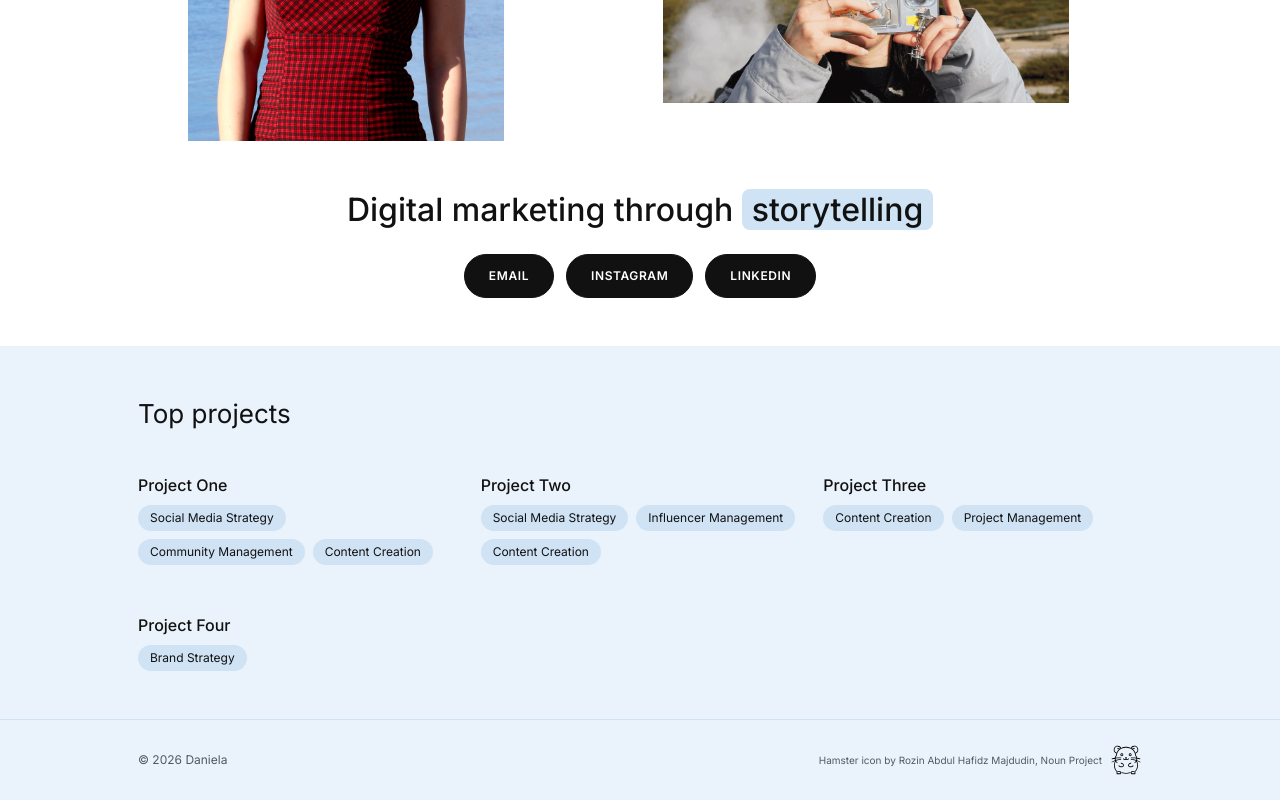
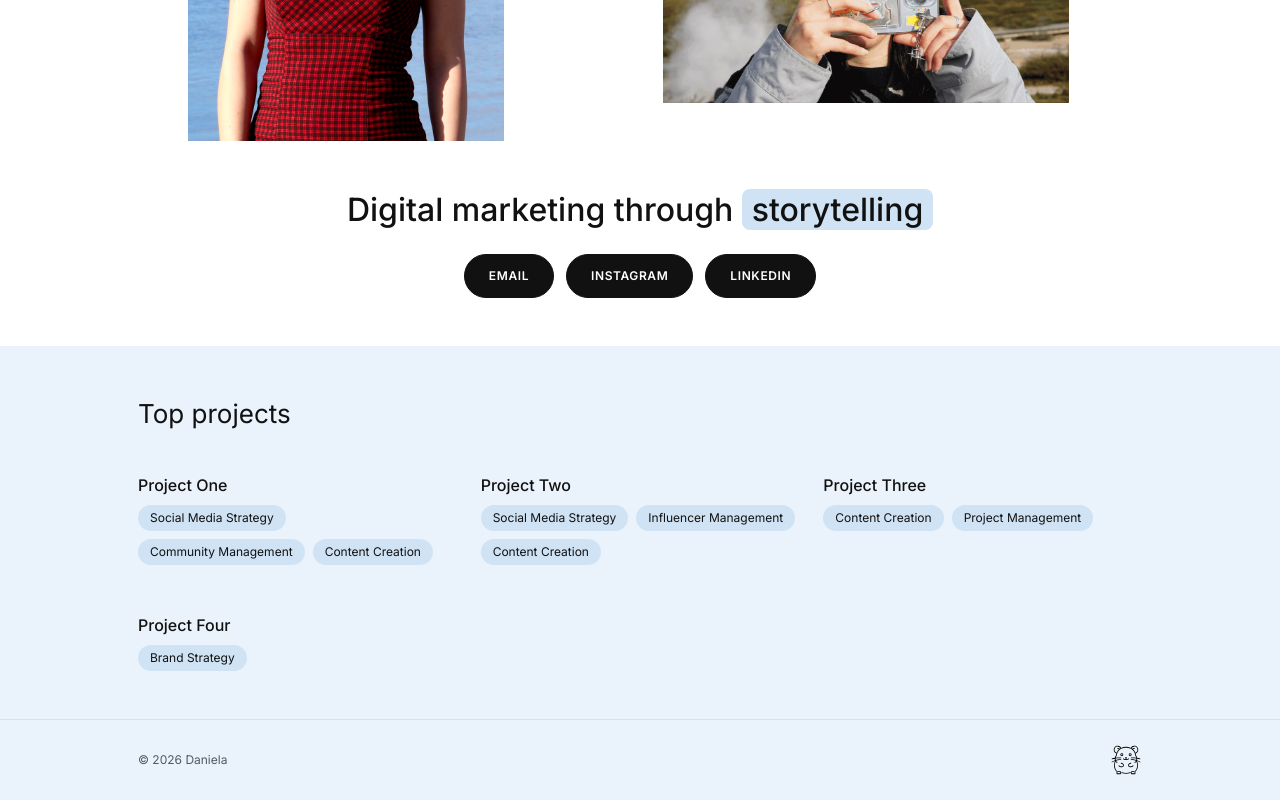
Before and after one commit to cvallescristian/dani-portfolio, a React (Vite) app: page / in a window 1280 px wide. Shown: the part 516-1316 px from the top of the page. Built offline with nearby package versions, Linux system fonts and the light colour scheme.

Commit message:
chore: remove icon credit from footer

```diff
--- a/src/components/Footer.css
+++ b/src/components/Footer.css
@@ -14,19 +14,8 @@
   gap: var(--space-3);
 }
 
-.footer__mascot {
-  display: flex;
-  align-items: center;
-  gap: var(--space-2);
-  margin-left: auto;
-}
-
-.footer__credit {
-  font-size: 0.625rem;
-  text-decoration: none;
-}
-
 .footer__icon {
   width: 32px;
   height: 32px;
+  margin-left: auto;
 }
--- a/src/components/Footer.tsx
+++ b/src/components/Footer.tsx
@@ -9,17 +9,7 @@ function Footer() {
         <span>
           © {new Date().getFullYear()} {profile.name}
         </span>
-        <div className="footer__mascot">
-          <a
-            className="footer__credit"
-            href="https://thenounproject.com/icon/hamster-8019703/"
-            target="_blank"
-            rel="noopener noreferrer"
-          >
-            Hamster icon by Rozin Abdul Hafidz Majdudin, Noun Project
-          </a>
-          <img className="footer__icon" src={hamster} alt="" width="32" height="32" />
-        </div>
+        <img className="footer__icon" src={hamster} alt="" width="32" height="32" />
       </div>
     </footer>
   )
```
